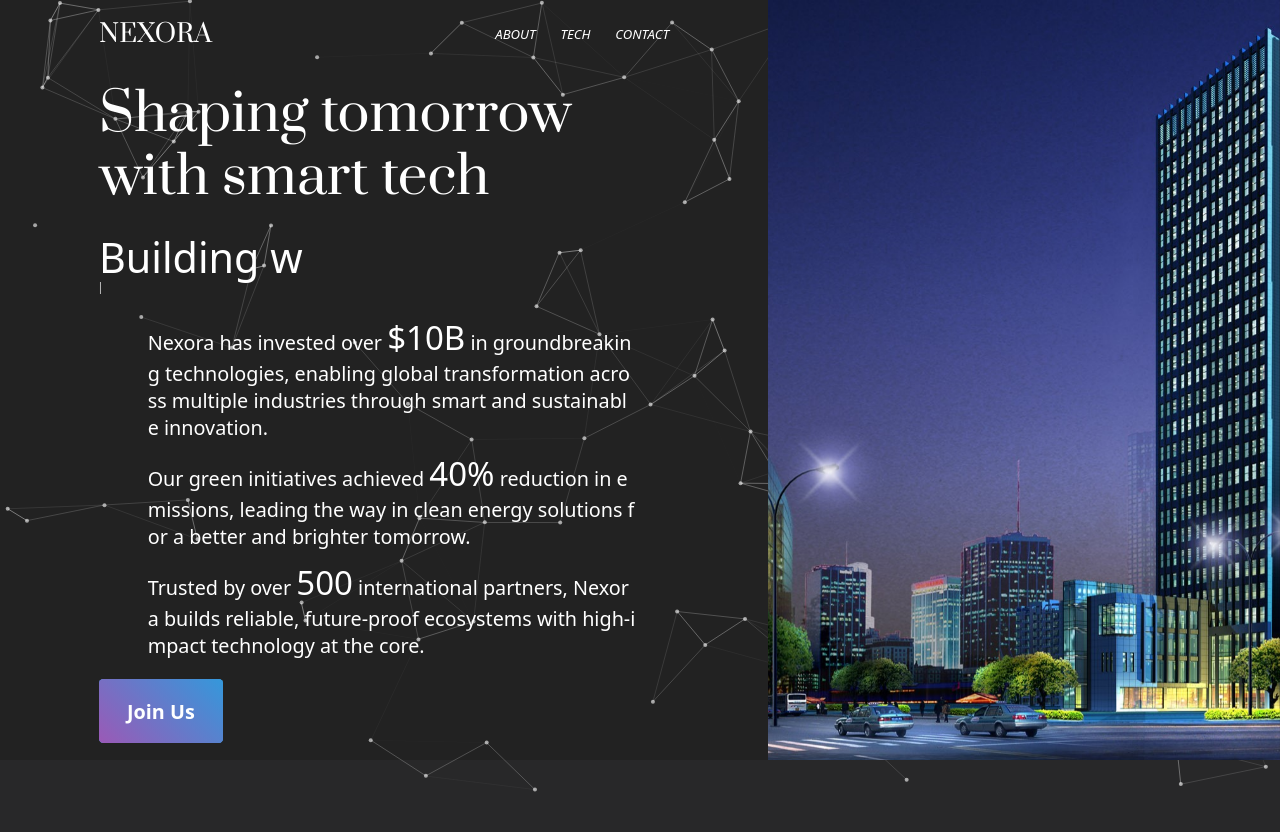
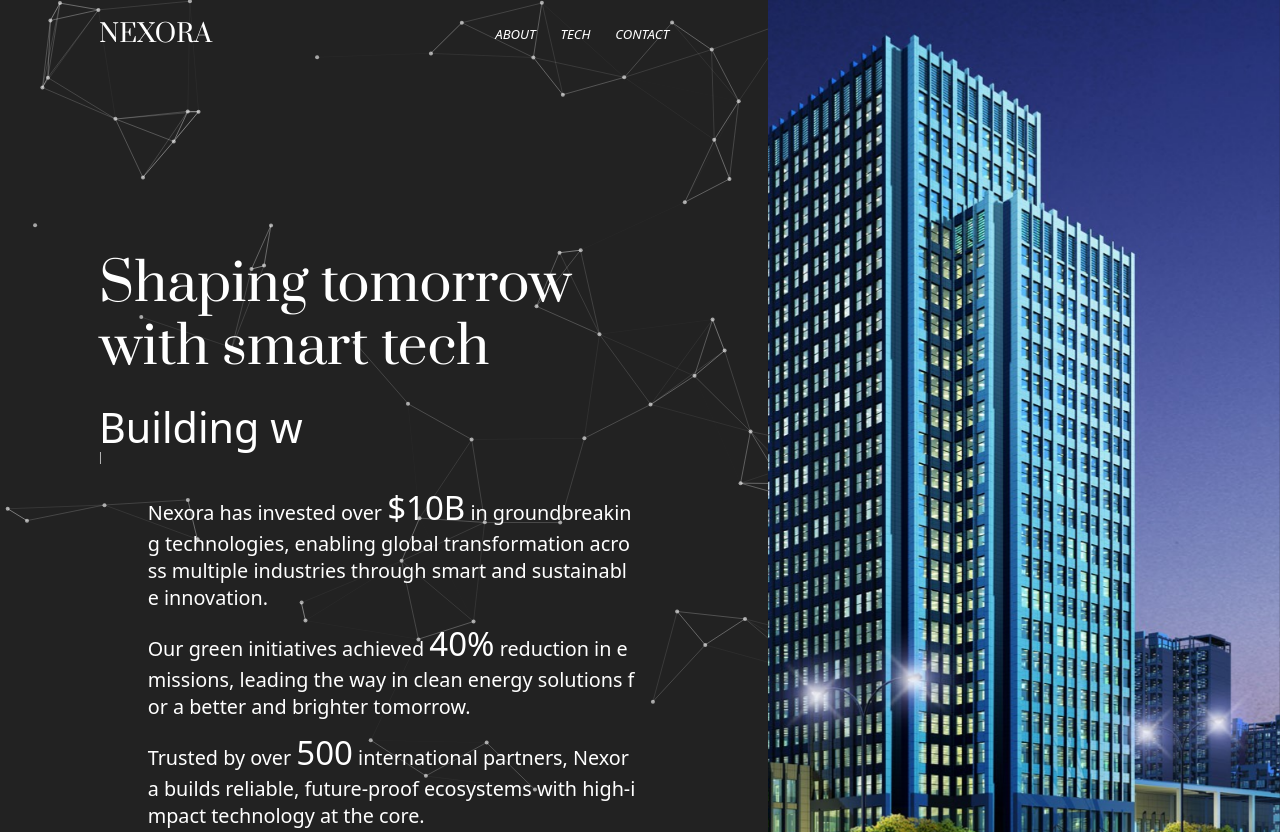
Before and after one commit to Tazo-gociridze/Nexora-corporation, a plain HTML site: page index.html in a window 1280 px wide. Shown: the top 832 px of the page. Drawn offline with nearby package versions, Linux system fonts and the light colour scheme; a web font is replaced by a local one.

Commit message:
corrected several points in the design

```diff
--- a/styles/hero.css
+++ b/styles/hero.css
@@ -149,6 +149,7 @@ nav a:hover {
     color: var(--white);
     width: 100%;
     animation: slideUp 1s ease-in-out 0.6s both;
+    margin-top: 170px;
 }
 
 .hero-title {
@@ -186,7 +187,8 @@ nav a:hover {
 .hero-text button {
     padding: 2rem 3.125rem;
     font-weight: 600;
-    margin-top: 20px;
+    margin-top: 30px;
+    margin-bottom: 30px;
     font-size: 1.5rem;
     border-radius: 0.3125rem;
     border: none;
@@ -247,6 +249,7 @@ nav a:hover {
     z-index: 1000;
     background-image: url(../imgs/01.jpg);
     background-size: cover;
+    background-position: center;
     animation: fadeIn 1s ease-in-out 0.5s both;
 }
 
```
